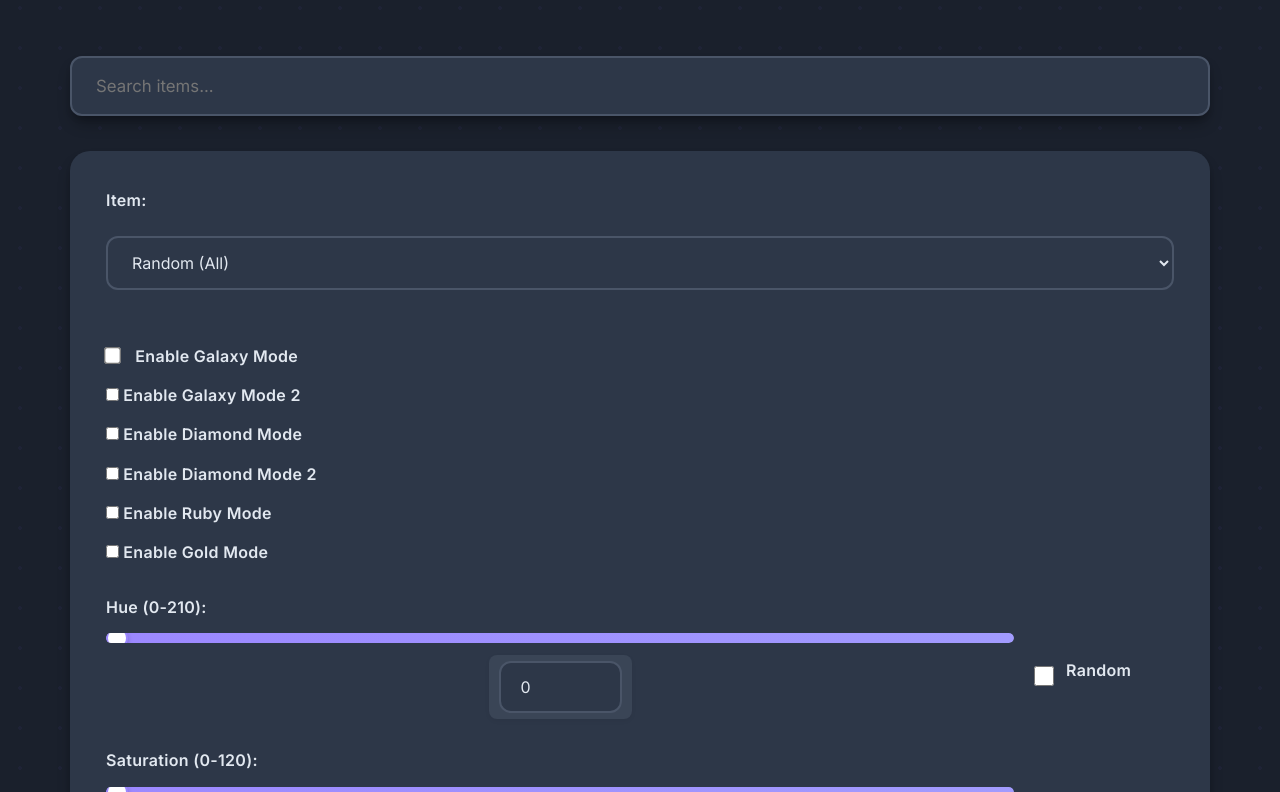
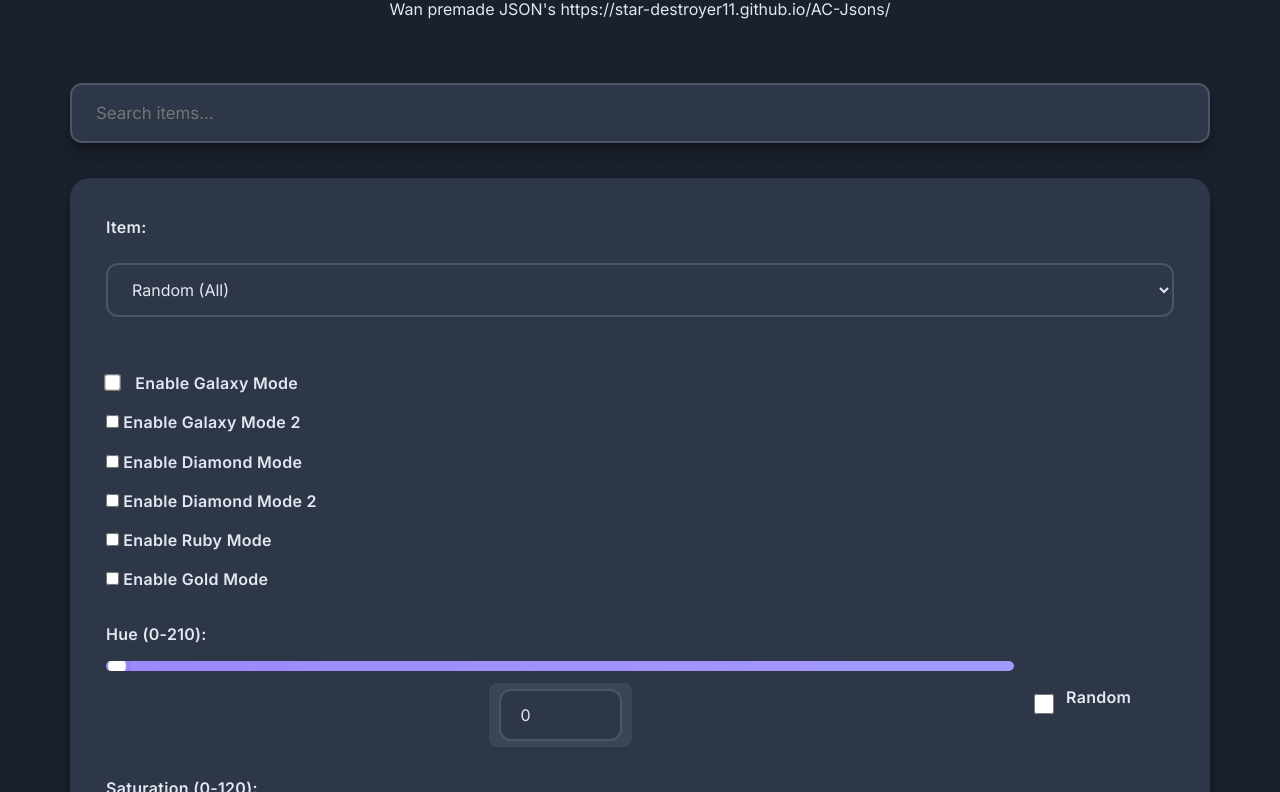
Before and after one commit to Star-destroyer11/Json-maker, a plain HTML site: page index.html in a window 1280 px wide. Shown: the part 132-924 px from the top of the page. Drawn offline with Linux system fonts and the light colour scheme.

Commit message:
Update index.html

```diff
--- a/index.html
+++ b/index.html
@@ -23,6 +23,7 @@
       </label>
     </div>
     <h1>Star's Lunara Inventory Generator</h1>
+    <p>Wan premade JSON's https://star-destroyer11.github.io/AC-Jsons/</p>
   </div>
 
   <div class="search-container">
```
